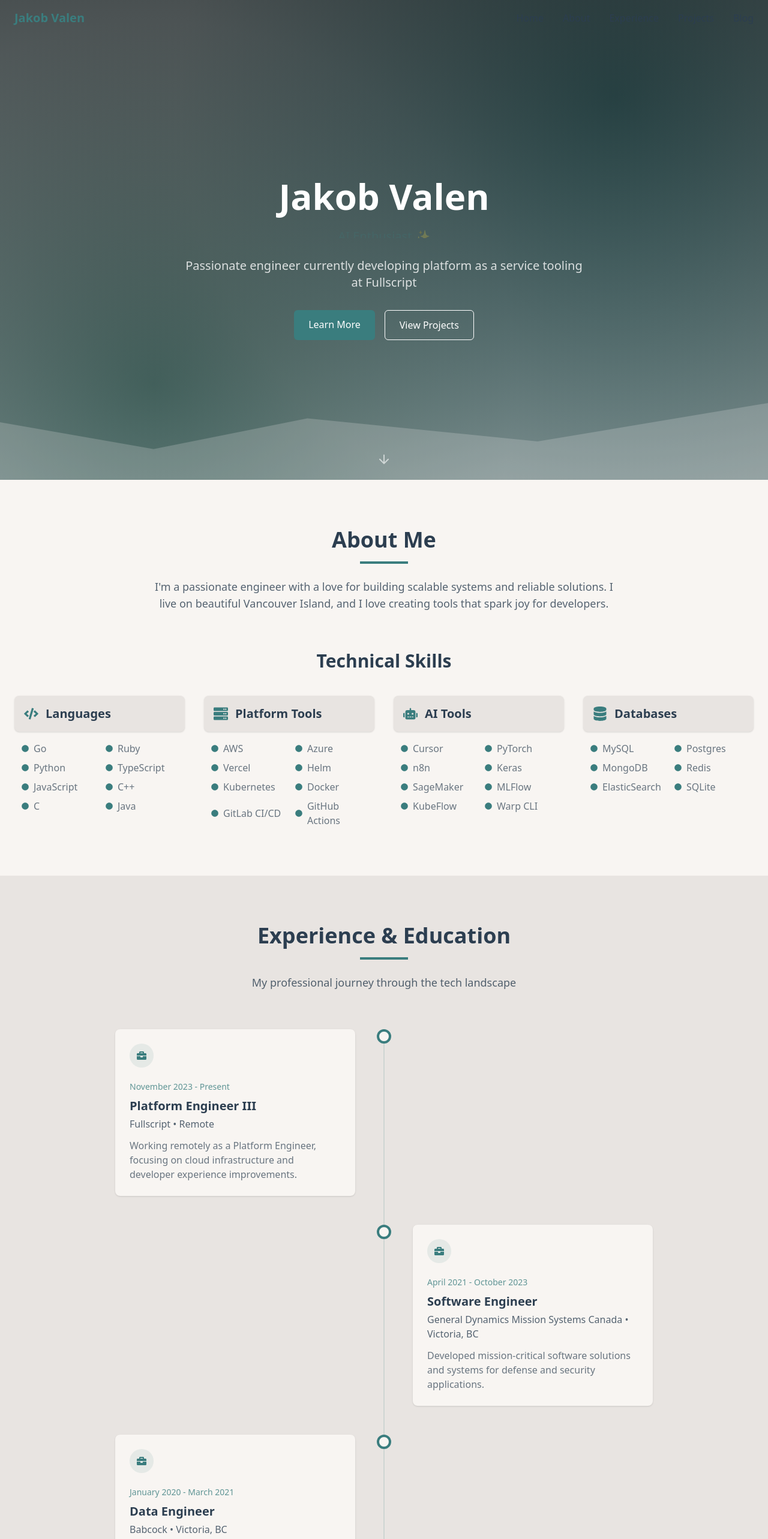
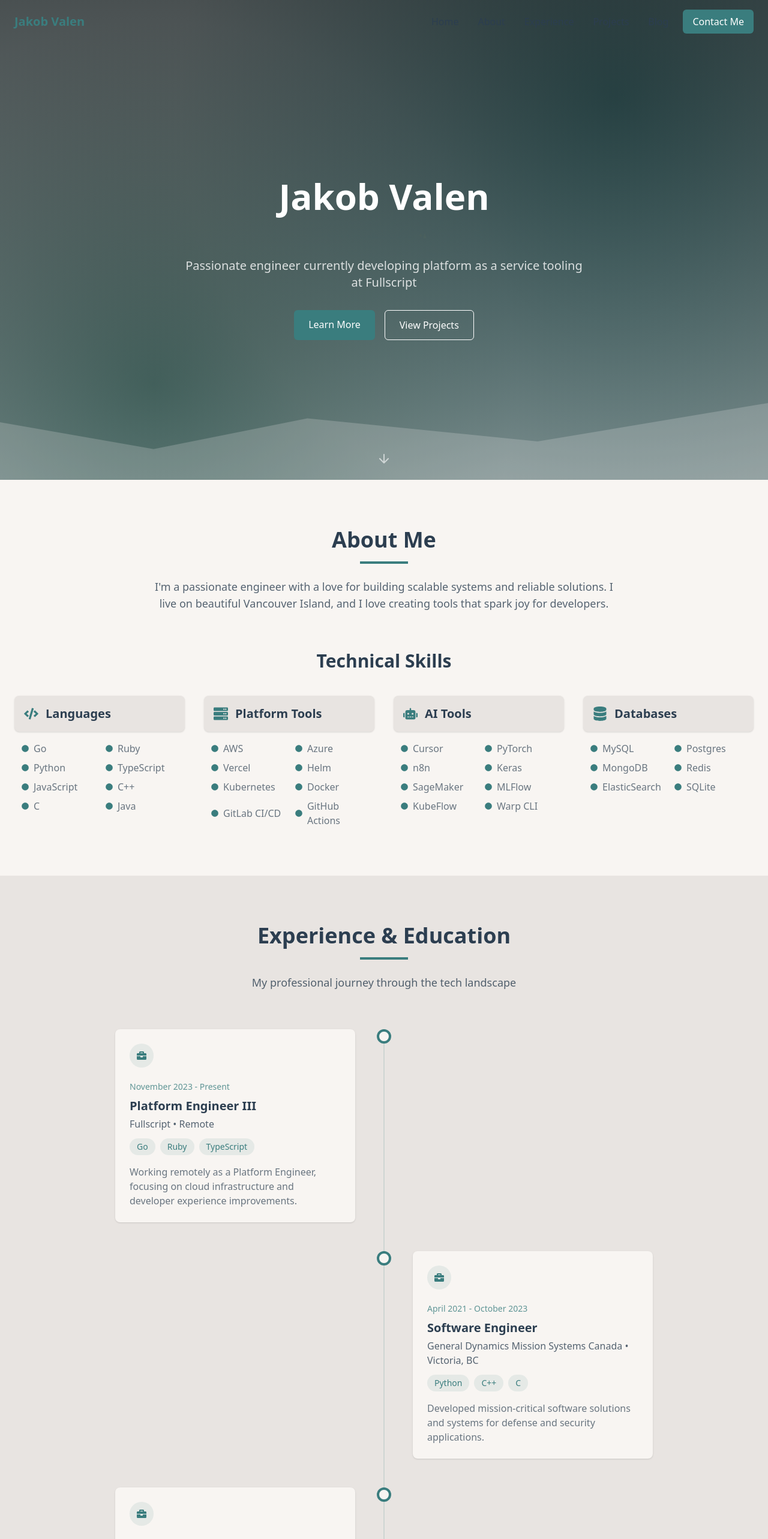
Before and after one commit to jakecomp/JakobPortfolio, a Next.js app: page / in a window 1280 px wide. Shown: the top 2566 px of the page at 60% size. Built offline with nearby package versions, Linux system fonts and the light colour scheme.

Commit message:
Update contact me section and add tags in experience section

```diff
--- a/src/components/home/Contact.tsx
+++ b/src/components/home/Contact.tsx
@@ -91,32 +91,10 @@ const Contact = () => {
               </div>
               <div>
                 <h4 className="text-lg font-medium mb-1">Email</h4>
-                <a href="mailto:jakob@example.com" className="text-white/80 hover:text-accent transition-colors">
-                  jakob@example.com
+                <a href="mailto:jakobvalen9@gmail.com" className="text-white/80 hover:text-accent transition-colors">
+                  jakobvalen9@gmail.com
                 </a>
               </div>
-            </div>
-
-            <div className="flex items-start mb-10">
-              <div className="text-accent mr-4 mt-1">
-                <FaMapMarkerAlt size={24} />
-              </div>
-              <div>
-                <h4 className="text-lg font-medium mb-1">Location</h4>
-                <p className="text-white/80">
-                  Vancouver Island, British Columbia
-                </p>
-              </div>
-            </div>
-
-            <div className="bg-dark-forest/50 p-6 rounded-lg">
-              <h4 className="text-lg font-medium mb-2">Working Hours</h4>
-              <p className="text-white/80 mb-4">
-                I'm typically available Monday through Friday, 9am to 5pm Pacific Time.
-              </p>
-              <p className="text-white/80">
-                I'll do my best to respond to your message within 24-48 hours.
-              </p>
             </div>
           </motion.div>
 
--- a/src/components/home/Experience.tsx
+++ b/src/components/home/Experience.tsx
@@ -11,7 +11,8 @@ const experiences = [
     company: 'Fullscript',
     location: 'Remote',
     period: 'November 2023 - Present',
-    description: 'Working remotely as a Platform Engineer, focusing on cloud infrastructure and developer experience improvements.'
+    description: 'Working remotely as a Platform Engineer, focusing on cloud infrastructure and developer experience improvements.',
+    tags: ['Go', 'Ruby', 'TypeScript']
   },
   {
     id: 2,
@@ -20,7 +21,8 @@ const experiences = [
     company: 'General Dynamics Mission Systems Canada',
     location: 'Victoria, BC',
     period: 'April 2021 - October 2023',
-    description: 'Developed mission-critical software solutions and systems for defense and security applications.'
+    description: 'Developed mission-critical software solutions and systems for defense and security applications.',
+    tags: ['Python', 'C++', 'C']
   },
   {
     id: 3,
@@ -29,7 +31,8 @@ const experiences = [
     company: 'Babcock',
     location: 'Victoria, BC',
     period: 'January 2020 - March 2021',
-    description: 'Built data pipelines and analytics solutions to support operational decision-making and business intelligence.'
+    description: 'Built data pipelines and analytics solutions to support operational decision-making and business intelligence.',
+    tags: ['Python', 'SQL']
   },
   {
     id: 4,
@@ -126,6 +129,20 @@ const Experience = () => {
                 <div className="mb-2 text-sm font-medium text-primary/80">{exp.period}</div>
                 <h3 className="text-xl font-semibold mb-1 text-foreground">{exp.title}</h3>
                 <div className="text-foreground/80 mb-3">{exp.company} • {exp.location}</div>
+
+                {exp.tags && (
+                  <div className="flex flex-wrap gap-2 mb-4">
+                    {exp.tags.map((tag) => (
+                      <span
+                        key={tag}
+                        className="px-3 py-1 bg-primary/10 text-primary rounded-full text-sm"
+                      >
+                        {tag}
+                      </span>
+                    ))}
+                  </div>
+                )}
+
                 <p className="text-foreground/70">{exp.description}</p>
               </div>
             </motion.div>
--- a/src/components/home/Projects.tsx
+++ b/src/components/home/Projects.tsx
@@ -7,37 +7,19 @@ import { FaGithub, FaExternalLinkAlt } from 'react-icons/fa';
 const projects = [
   {
     id: 1,
-    title: 'Island Platform',
-    description: 'A comprehensive platform for streamlining cloud deployments, featuring automated scaling, monitoring, and self-healing capabilities.',
-    tags: ['Kubernetes', 'Terraform', 'Go', 'GitOps'],
-    image: '/images/island-platform.jpg',
+    title: 'GameStonk',
+    description: 'A Rails Day Trading Stock Application that allows users to track, analyze, and simulate trading of stocks in real-time.',
+    tags: ['Ruby on Rails', 'PostgreSQL', 'JavaScript', 'APIs'],
+    image: '/images/gamestonk.jpg',
     githubUrl: 'https://github.com/',
     liveUrl: 'https://example.com/',
   },
   {
     id: 2,
-    title: 'Cedar Analytics',
-    description: 'Analytics dashboard for visualizing data from natural resource management systems, with a focus on sustainable forestry practices.',
-    tags: ['React', 'D3.js', 'Node.js', 'GraphQL'],
-    image: '/images/cedar-analytics.jpg',
-    githubUrl: 'https://github.com/',
-    liveUrl: 'https://example.com/',
-  },
-  {
-    id: 3,
-    title: 'Pacific Wave API',
-    description: 'RESTful API service for ocean data collection and analysis, used by research institutions across the Pacific Northwest.',
-    tags: ['Python', 'FastAPI', 'PostgreSQL', 'Docker'],
-    image: '/images/pacific-wave.jpg',
-    githubUrl: 'https://github.com/',
-    liveUrl: null,
-  },
-  {
-    id: 4,
-    title: 'Coastal CLI',
-    description: 'A command-line interface tool for rapid development workflows, designed to integrate with multiple cloud providers.',
-    tags: ['TypeScript', 'Node.js', 'AWS', 'Azure'],
-    image: '/images/coastal-cli.jpg',
+    title: 'SolarSystem Mapper',
+    description: 'A beautiful visualization of the solar system with live orbits and informative events about the planets and sun.',
+    tags: ['JavaScript', 'Three.js', 'WebGL', 'HTML/CSS'],
+    image: '/images/solarsystem.jpg',
     githubUrl: 'https://github.com/',
     liveUrl: 'https://example.com/',
   },
--- a/src/components/layout/Footer.tsx
+++ b/src/components/layout/Footer.tsx
@@ -1,5 +1,5 @@
 import Link from 'next/link';
-import { FaGithub, FaLinkedin, FaTwitter } from 'react-icons/fa';
+import { FaGithub, FaLinkedin } from 'react-icons/fa';
 
 const Footer = () => {
   return (
@@ -33,15 +33,6 @@ const Footer = () => {
               >
                 <FaLinkedin size={24} />
               </Link>
-              <Link
-                href="https://twitter.com/"
-                target="_blank"
-                rel="noopener noreferrer"
-                className="text-white hover:text-accent transition-colors"
-                aria-label="Twitter"
-              >
-                <FaTwitter size={24} />
-              </Link>
             </div>
             <p className="text-sm text-gray-400">
               &copy; {new Date().getFullYear()} Jakob Valen. All rights reserved.
--- a/src/components/layout/Navbar.tsx
+++ b/src/components/layout/Navbar.tsx
@@ -47,7 +47,8 @@ const Navbar = () => {
         </Link>
 
         {/* Desktop Navigation */}
-        <div className="hidden md:flex space-x-8">
+        <div className="hidden md:flex items-center">
+          <div className="space-x-8 mr-6">
             {navLinks.map((link) => (
               <Link
                 key={link.label}
@@ -57,6 +58,13 @@ const Navbar = () => {
                 {link.label}
               </Link>
             ))}
+          </div>
+          <Link
+            href="/#contact"
+            className="bg-primary hover:bg-primary/90 text-white px-4 py-2 rounded-md transition-colors"
+          >
+            Contact Me
+          </Link>
         </div>
 
         {/* Mobile Navigation Icon */}
@@ -83,6 +91,13 @@ const Navbar = () => {
                 {link.label}
               </Link>
             ))}
+            <Link
+              href="/#contact"
+              className="bg-primary hover:bg-primary/90 text-white px-4 py-2 rounded-md transition-colors inline-block text-center mt-2"
+              onClick={() => setIsOpen(false)}
+            >
+              Contact Me
+            </Link>
           </div>
         </div>
       )}
```
Lines whose indentation alone changed are shown as unchanged.
